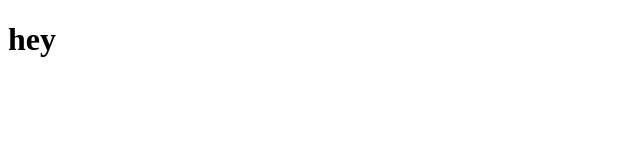
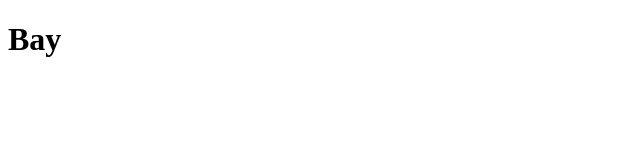
Before and after one commit to Vedmantra/SimpleWebsite, a plain HTML site: page index.html in a window 1280 px wide. Shown: the full height of the page, 0-640 px from the left. Drawn offline with Linux system fonts and the light colour scheme.

Commit message:
second commit

```diff
--- a/index.html
+++ b/index.html
@@ -6,6 +6,6 @@
     <title>Document</title>
 </head>
 <body>
-    <h1>hey</h1>
+    <h1>Bay</h1>
 </body>
 </html>
```
